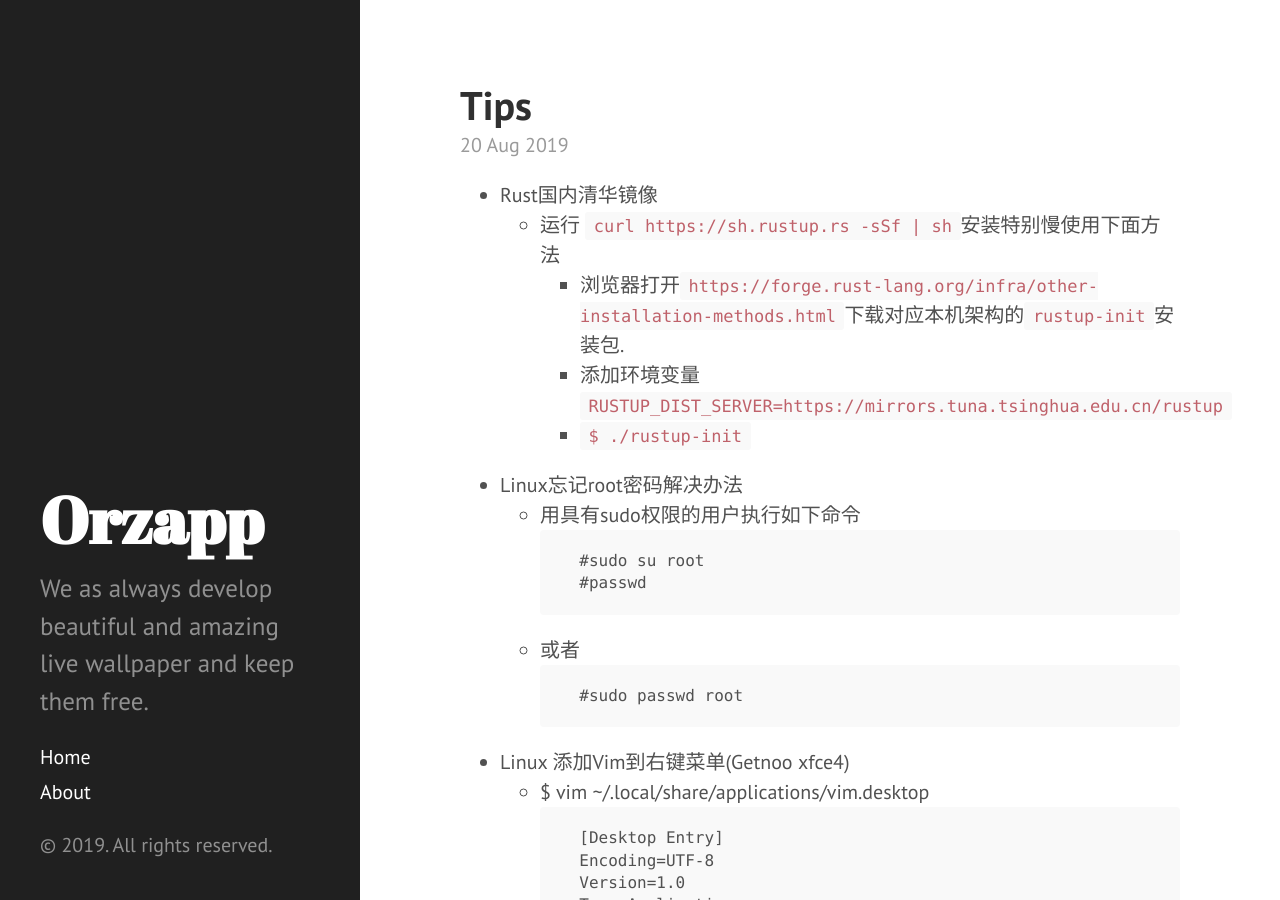
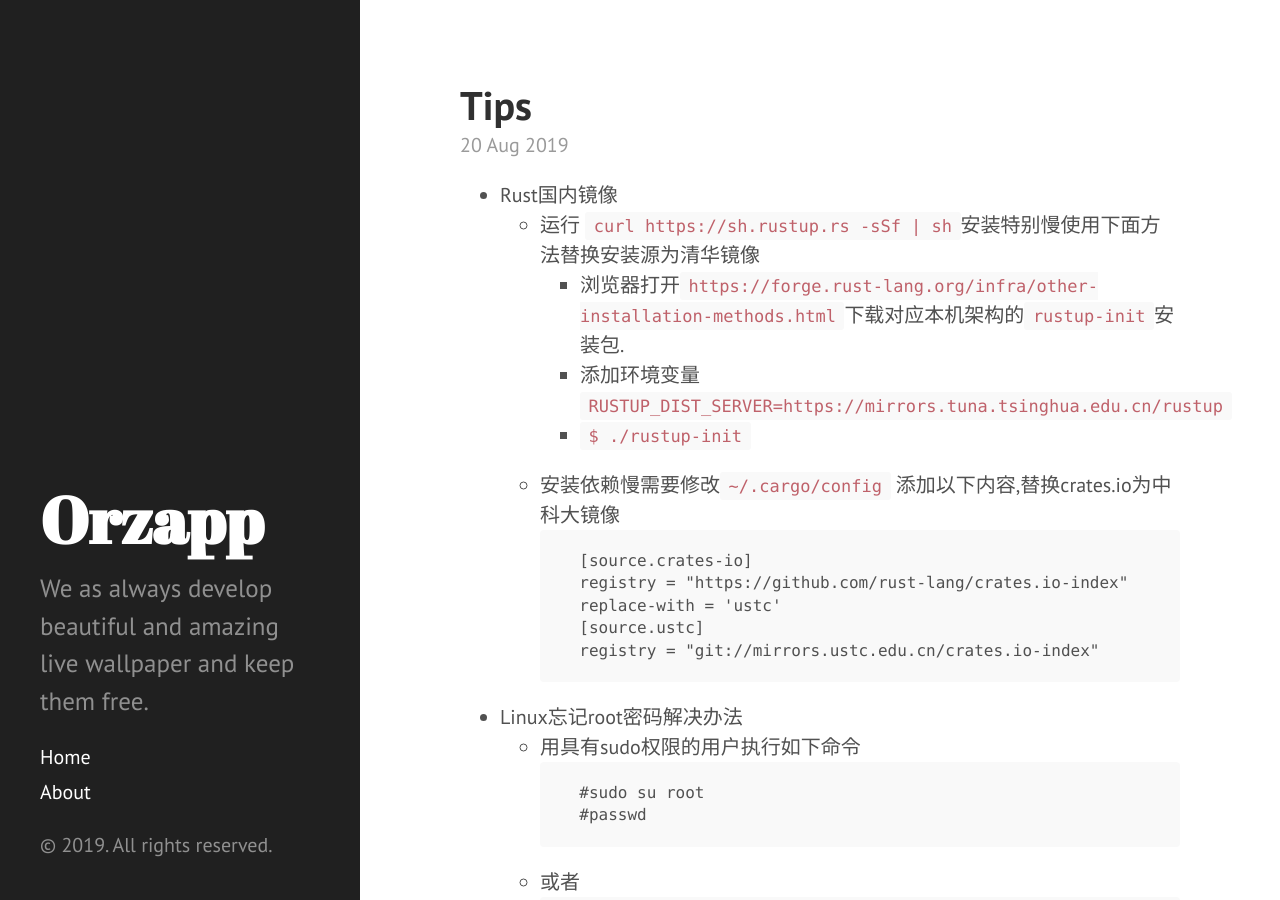
Before and after one commit to Amzaing/Amzaing.github.io, a Jekyll site: the page built from _posts/blog/2019-08-20-tips.md, in a window 1280 px wide and 900 px high. Built offline with Jekyll 4.4.1, drawn with Linux system fonts in a browser that asks for light colours.

Commit message:
update tips set rust mirrors

````diff
--- a/_posts/blog/2019-08-20-tips.md
+++ b/_posts/blog/2019-08-20-tips.md
@@ -1,4 +1,5 @@
 ---
+
 layout: post
 title: Tips
 subtitle: .
@@ -7,11 +8,19 @@ tags: Linux,Mac,Windows
 ---
 
 
-- Rust国内清华镜像
-    - 运行 `curl https://sh.rustup.rs -sSf | sh`安装特别慢使用下面方法
+- Rust国内镜像
+    - 运行 `curl https://sh.rustup.rs -sSf | sh`安装特别慢使用下面方法替换安装源为清华镜像
        - 浏览器打开`https://forge.rust-lang.org/infra/other-installation-methods.html`下载对应本机架构的`rustup-init`安装包.
        - 添加环境变量`RUSTUP_DIST_SERVER=https://mirrors.tuna.tsinghua.edu.cn/rustup`
        - `$ ./rustup-init`
+    - 安装依赖慢需要修改`~/.cargo/config` 添加以下内容,替换crates.io为中科大镜像
+        ```
+        [source.crates-io]
+        registry = "https://github.com/rust-lang/crates.io-index"
+        replace-with = 'ustc'
+        [source.ustc]
+        registry = "git://mirrors.ustc.edu.cn/crates.io-index"
+        ```
 - Linux忘记root密码解决办法
     - 用具有sudo权限的用户执行如下命令
         ```
````
